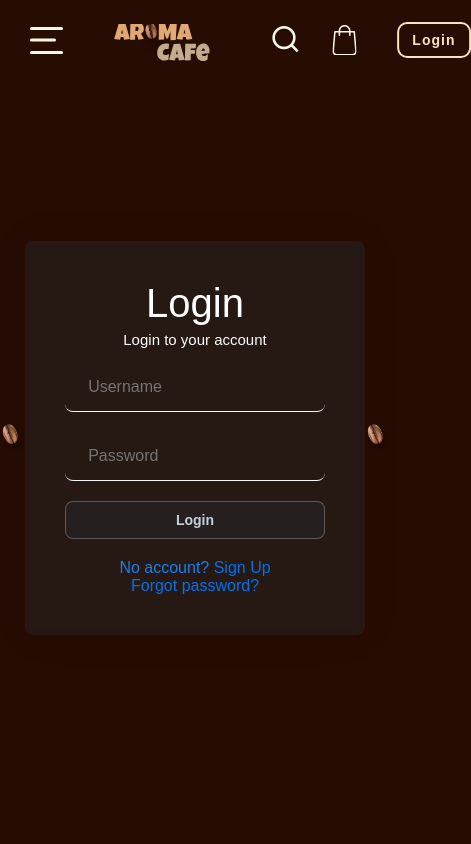
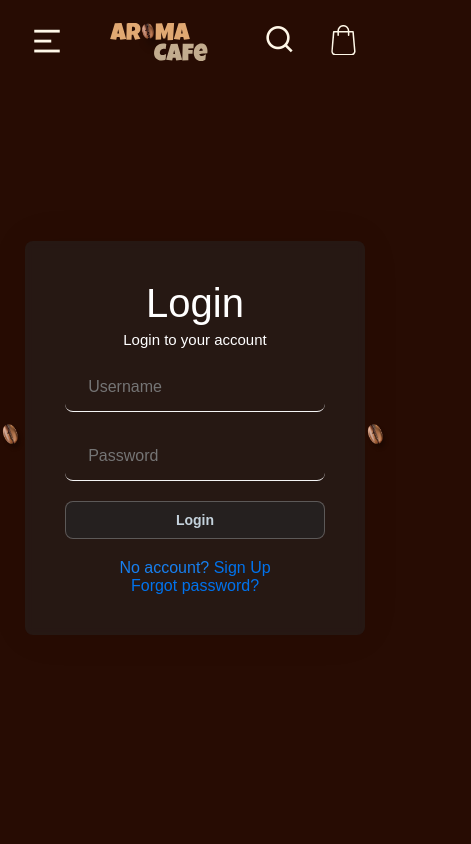
Before and after one commit to shirsenduda/aroma, a React (Vite) app: page /aroma/Login in a window 390 px wide. Shown: the top 844 px of the page, 471 px wide, since content can reach past the window. Built offline with nearby package versions, Linux system fonts and the light colour scheme; a web font is replaced by a local one.

Commit message:
improving mobile size

```diff
--- a/src/App.module.css
+++ b/src/App.module.css
@@ -1,4 +1,5 @@
 .main{
     background-color: #270c03;
     position: relative;
+    overflow: hidden;
 }
--- a/src/component/Buttons/Button.css
+++ b/src/component/Buttons/Button.css
@@ -31,7 +31,6 @@
   @media  (min-width: 400px) and (max-width :500px) {
     .button{
       font-size: 16px;
-
     }
 
   }
--- a/src/component/Butttontw/Buttontw.jsx
+++ b/src/component/Butttontw/Buttontw.jsx
@@ -2,10 +2,10 @@
 /* eslint-disable no-unused-vars */
 import React from 'react'
 import './Buttontw.css'
-const Buttontw = ({getstart}) => {
+const Buttontw = ({getstart,login,sign}) => {
   return (
     <>
-    <button className="getstart">{getstart}</button>
+    <button className="getstart">{getstart}{login}{sign}</button>
     </>
   )
 }
--- a/src/component/Cart/Cart.jsx
+++ b/src/component/Cart/Cart.jsx
@@ -4,7 +4,7 @@ import './cart.css'
 const Search = () => {
   return (
     <>
-    <div className="cart">
+    <div className="cart" id='carti'>
     <button data-quantity="0" className="btn-cart">
           <svg className="icon-cart" viewBox="0 0 24.38 30.52" height="30.52" width="24.38" xmlns="http://www.w3.org/2000/svg">
 
--- a/src/component/Hamburger/Hamburger.jsx
+++ b/src/component/Hamburger/Hamburger.jsx
@@ -7,9 +7,7 @@ const Hamburger = ({togle}) => {
     <>
 
     <div className="burger" onClick={togle}>
-      <span></span>
-      <span></span>
-      <span></span>
+    <i className="ri-menu-2-line"></i>
     </div>
 
     </>
--- a/src/component/Hamburger/hamburger.css
+++ b/src/component/Hamburger/hamburger.css
@@ -1,4 +1,4 @@
-.burger{
+.burger {
   background-color: transparent;
   position: relative;
   width: 50px;
@@ -8,19 +8,21 @@
 
 }
 
-@media  (max-width : 500px){
-.burger{
+@media (max-width : 500px) {
+  .burger {
     background-color: transparent;
     position: relative;
-    width: 50px;
-    height: 27px;
-    cursor: pointer ;
+    cursor: pointer;
     display: block;
+    font-size: 34px;
+    color: #FFF8E8;
+    margin-bottom: 10px;
+  }
 
-}
-.burger:active{
+  .burger:active {
     transform: scale(0.9);
   }
+
   .burger span {
     display: block;
     position: absolute;
@@ -40,10 +42,12 @@
     height: 3px;
 
   }
-  .burger span2{
+
+  .burger span2 {
     transform: translateY(0%) rotate(46.5deg);
   }
-  .burgeractione{
+
+  .burgeractione {
     transform: translateY(0%) rotate(40.5deg);
   }
 
@@ -54,6 +58,7 @@
     width: 26px;
     height: 3px;
   }
+
   .burger span2 {
     top: 50%;
     transform: translateY(-50%);
@@ -62,12 +67,14 @@
     height: 3px;
     opacity: 0;
   }
+
   .burger span:nth-of-type(3) {
     top: 100%;
     height: 3px;
     transform-origin: left center;
     transform: translateY(-100%);
   }
+
   .burger span3 {
     top: 100%;
     height: 3px;
@@ -76,9 +83,10 @@
     transform: translateY(0%) rotate(-47deg);
   }
 }
-@media  (min-width: 720px) and (max-width : 920px){
 
-.burger{
+/* @media (min-width: 720px) and (max-width : 920px) {
+
+  .burger {
     background-color: transparent;
     position: relative;
     width: 35px;
@@ -88,9 +96,11 @@
     left: 46px;
     top: 4px;
   }
-.burger:active{
+
+  .burger:active {
     transform: scale(0.9);
   }
+
   .burger span {
     display: block;
     position: absolute;
@@ -110,10 +120,12 @@
     height: 3px;
 
   }
-  .burger span2{
+
+  .burger span2 {
     transform: translateY(0%) rotate(46.5deg);
   }
-  .burgeractione{
+
+  .burgeractione {
     transform: translateY(0%) rotate(40.5deg);
   }
 
@@ -124,6 +136,7 @@
     width: 26px;
     height: 3px;
   }
+
   .burger span2 {
     top: 50%;
     transform: translateY(-50%);
@@ -132,12 +145,14 @@
     height: 3px;
     opacity: 0;
   }
+
   .burger span:nth-of-type(3) {
     top: 100%;
     height: 3px;
     transform-origin: left center;
     transform: translateY(-100%);
   }
+
   .burger span3 {
     top: 100%;
     height: 3px;
@@ -145,4 +160,4 @@
     transform: translateY(-100%);
     transform: translateY(0%) rotate(-47deg);
   }
-}
+} */
--- a/src/component/Nav/Nav.css
+++ b/src/component/Nav/Nav.css
@@ -9,15 +9,18 @@
   top: 0%;
 
 }
+
 .partonenav {
   width: 120px;
   height: 55px;
 }
+
 .partonenav img {
   width: 100%;
   height: 100%;
   object-fit: cover;
 }
+
 .parttwonav {
   display: flex;
   flex-direction: row;
@@ -31,6 +34,7 @@
   border-radius: 16px;
   margin-left: 170px;
 }
+
 .partthreenav {
   width: 300px;
   display: flex;
@@ -38,6 +42,7 @@
   justify-content: space-around;
   align-items: center;
 }
+
 .item {
   color: #f8e4be;
   font-family: "poppins", sans-serif;
@@ -47,54 +52,58 @@
   transition: ease-out 0.5s;
 
 }
+
 .item:hover {
   color: #eae7e1;
   transition: ease-out 0.5s;
   transform: scale(1.04);
   text-decoration: underline;
 }
-.Li{
+
+.Li {
   color: #f8e4be;
-  text-decoration: none ;
+  text-decoration: none;
 }
 
 @media (min-width: 400px) and (max-width: 500px) {
   .partonenav {
-    width: 165px;
-    height: 52px;
-    display: flex;
-    transform: translate(48%);
+    width: 100px;
+    height: 45px;
+    transform: translateX(10%) !important;
     margin-top: 10px;
+  }
 
-  }
   .parttwonav {
     display: none;
   }
+
   .partthreenav {
-    width: 300px;
+    width: 160px;
     display: flex;
     justify-content: space-around;
     align-items: center;
-    transform: translate(50%);
+    transform: translate(18%) !important;
   }
+
 }
 @media (min-width: 300px) and (max-width: 400px) {
   .partonenav {
-    width: 148px;
-    height: 42px;
-    display: flex;
-    transform: translate(52%) !important;
+    width: 100px;
+    height: 45px;
+    transform: translateX(10%) !important;
     margin-top: 10px;
+  }
 
-  }
   .parttwonav {
     display: none;
   }
+
   .partthreenav {
-    width: 300px;
+    width: 140px;
     display: flex;
     justify-content: space-around;
     align-items: center;
-    transform: translate(50%) !important;
+    transform: translate(23%) !important;
   }
+
 }
--- a/src/component/Nav/Navbar.jsx
+++ b/src/component/Nav/Navbar.jsx
@@ -10,6 +10,7 @@ import Button from '../Buttons/Button'
 import "./Nav.css";
 import './sidenav.css'
 import { Link } from "react-router-dom";
+import Buttontw from "../Butttontw/Buttontw";
 const Navbar = () => {
   const [bt, setbt] = useState("Login");
   const [btt, setbtt] = useState("Sign-Up");
@@ -49,6 +50,7 @@ const Navbar = () => {
         <img src="./img/logtw.svg" alt="" />
         </div>
         <Search/>
+        <Cart/>
         </div>
 
         <div className="parttwonavside"></div>
@@ -59,8 +61,8 @@ const Navbar = () => {
         <h3 className="itemm">About</h3>
         </div>
         <div className="bttstore">
-          <Button bt={bt}/>
-          <Button bttt={btt}/>
+          <Buttontw login="Login"/>
+          <Buttontw sign="Sign-up"/>
           </div>
 
       </div>
--- a/src/component/Nav/sidenav.css
+++ b/src/component/Nav/sidenav.css
@@ -105,7 +105,6 @@
       .bttstore{
         width: 100%;
         height: 80px;
-
         display: flex;
         align-items: center;
         justify-content: space-between;
@@ -114,5 +113,6 @@
       }
       .button{
         transform: translate(20%);
+        display: none;
       }
 }
```
Lines whose indentation alone changed are shown as unchanged.
